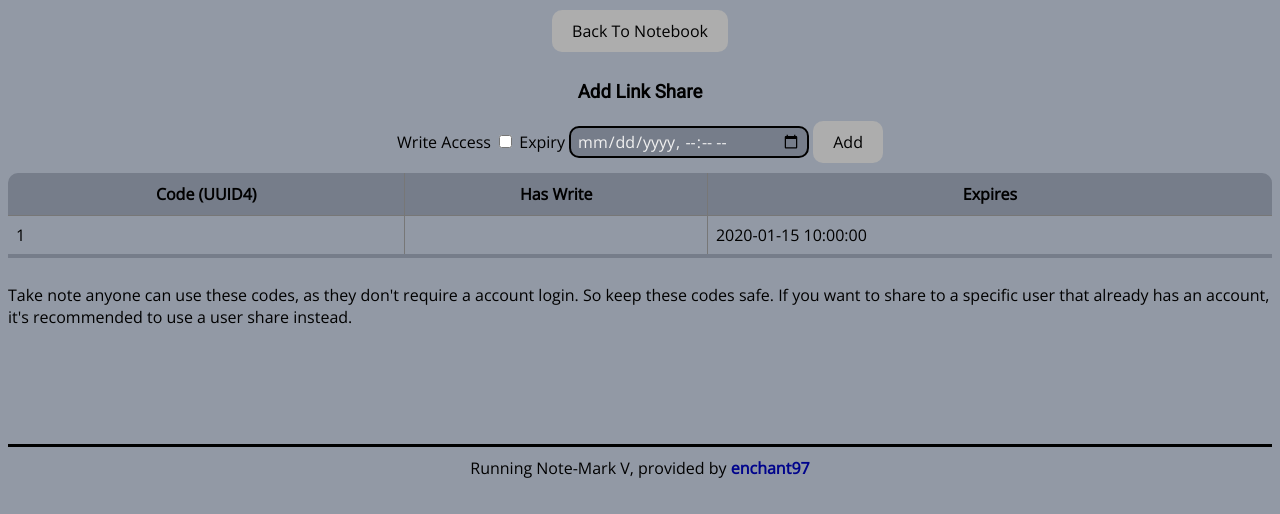
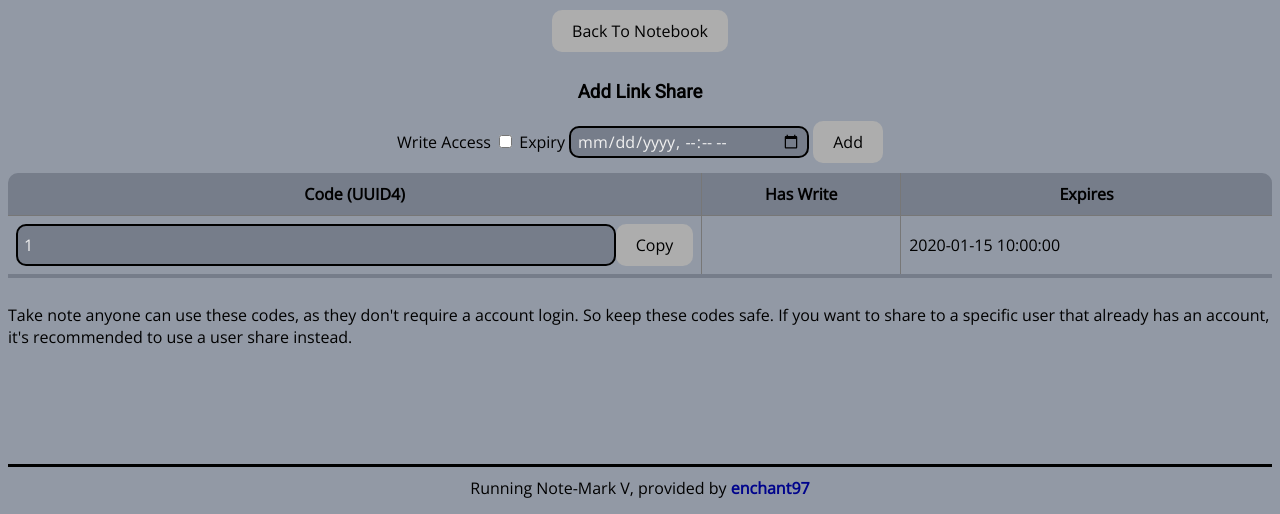
Before and after one commit to enchant97/note-mark, a Python web app: template src/note_mark/templates/personal-home/notebook/shares/share-links.jinja2 in a window 1280 px wide. Shown: the part 109-623 px from the top of the page. Run offline with Jinja, Linux system fonts and the light colour scheme; the template is opened without the code that fills it: most values are stand-ins (such as "Sample title", 1, 10 or a date in 2020).

Commit message:
add copy to clipboard for share-link

```diff
--- a/src/note_mark/main.py
+++ b/src/note_mark/main.py
@@ -28,6 +28,7 @@ def create_app():
     app.config["__VERSION__"] = __version__
     app.secret_key = get_settings().SECRET_KEY
     app.config["QUART_AUTH_COOKIE_SECURE"] = get_settings().AUTH_COOKIE_SECURE
+    app.config["SERVER_NAME"] = get_settings().SERVER_NAME
 
     # register non-config variables
     app.config["WS_CLIENTS"] = MessageQueueHandler(get_settings().MAX_QUEUE_SIZE)
--- a/src/note_mark/static/script.js
+++ b/src/note_mark/static/script.js
@@ -75,6 +75,15 @@ function add_flash(message, category = FLASH_MESS_CATEGORY.OK, expire_time_ms =
     if (expire_time_ms !== null) {
         setTimeout(() => { flash_elem.remove() }, expire_time_ms);
     }
+}
+
+/**
+ * copy some data to the clipboard
+ * @param {string} data - the data to copy to clipboard
+ */
+function copy_to_clipboard(data) {
+    navigator.clipboard.writeText(data);
+    add_flash("copied to clipboard!", "ok");
 }
 
 /**
--- a/src/note_mark/static/style.css
+++ b/src/note_mark/static/style.css
@@ -271,6 +271,11 @@ input {
     z-index: 2;
 }
 
+.col-copy {
+    display: grid;
+    grid-template-columns: auto max-content;
+}
+
 #note-content {
     width: 100%;
     background-color: var(--bg-body2);
--- a/src/note_mark/templates/personal-home/notebook/shares/share-links.jinja2
+++ b/src/note_mark/templates/personal-home/notebook/shares/share-links.jinja2
@@ -21,7 +21,10 @@
     <tbody>
         {% for share in link_shares %}
         <tr>
-            <td>{{ share.uuid }}</td>
+            <td class="col-copy">
+                <input type="text" value="{{ share.uuid }}" readonly>
+                <button onclick="copy_to_clipboard(`{{ url_for('home.get_sharelink_notebook', _external=True, share_uuid=share.uuid) }}`)">Copy</button>
+            </td>
             <td>{{ share.has_write }}</td>
             <td>{{ share.expires }}</td>
         </tr>
--- a/src/note_mark/views/home.py
+++ b/src/note_mark/views/home.py
@@ -15,3 +15,8 @@ async def index():
 async def health_check():
     # route to test whether server has not crashed
     return "🆗"
+
+
+@blueprint.route("/<share_uuid>")
+async def get_sharelink_notebook(share_uuid):
+    return redirect(url_for("share_link.get_notebook", share_link_uuid=share_uuid))
```
Also changed, not shown: docs/configuration.md (+1 -0 lines), src/note_mark/config.py (+4 -3 lines).
